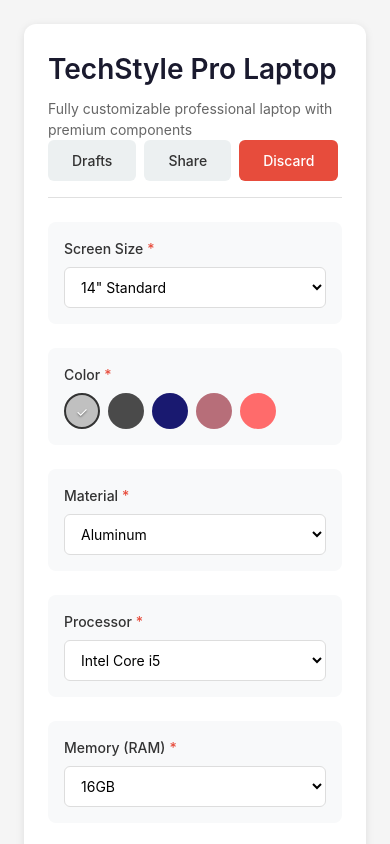
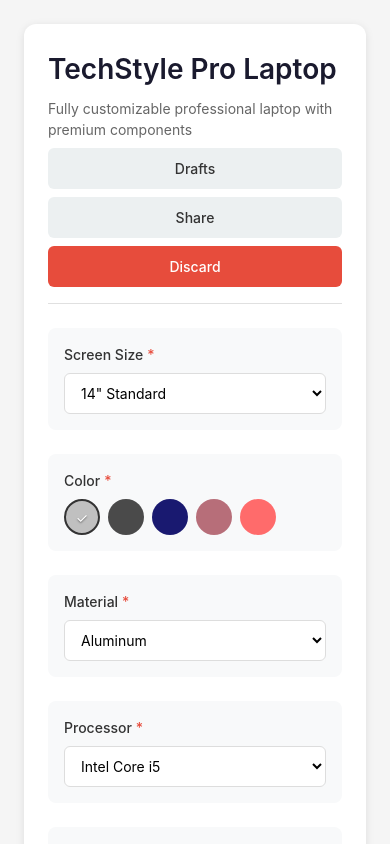
Before and after one commit to KacperBB/frontend-recruitment-task-v2-complete, a React (Vite) app: page / in a window 390 px wide. Shown: the top 844 px of the page. Built offline with nearby package versions, Linux system fonts and the light colour scheme.

Commit message:
docs: update submission template and mobile color picker styles

```diff
--- a/src/components/ProductConfigurator/styles.css
+++ b/src/components/ProductConfigurator/styles.css
@@ -62,6 +62,22 @@
   gap: 10px;
   width: 50%;
 }
+  .configurator-actions {
+    display: flex;
+    padding-top: 8px;
+    flex-direction: column;
+    width: 100%;
+  }
+
+    .configurator-actions .btn {
+    width: 100%;
+  }
+
+  .color-picker {
+    display: grid;
+    grid-template-columns: repeat(2, 36px);
+    justify-content: start;
+  }
 }
 
 /* Options Section */
```
Also changed, not shown: 1 other file (tests, documents, lock files or other folders).
